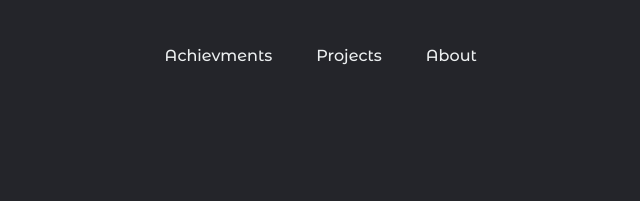
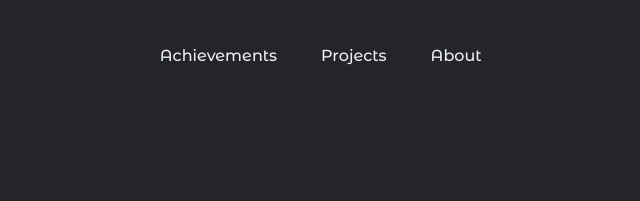
Before and after one commit to krrish103/portfolio, a plain HTML site: page projects.html in a window 1280 px wide. Shown: the top 201 px of the page, 307-947 px from the left. Drawn offline with Linux system fonts and the light colour scheme.

Commit message:
Update projects.html

```diff
--- a/projects.html
+++ b/projects.html
@@ -16,7 +16,7 @@
             <img src="logo.png" alt="logo" id="img1" class="logo">
             <nav>
                 <ul class="nav_links">
-                    <li><a href="Achievments.html"target="_blank">Achievments</a></li>
+                    <li><a href="Achievments.html"target="_blank">Achievements</a></li>
                     <li><a href="#">Projects</a></li>
                     <li><a href="index.html">About</a></li>
                 </ul>
```
